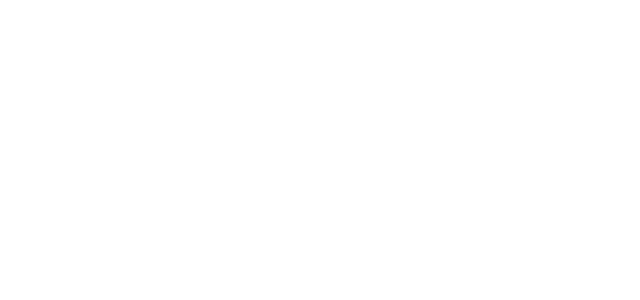
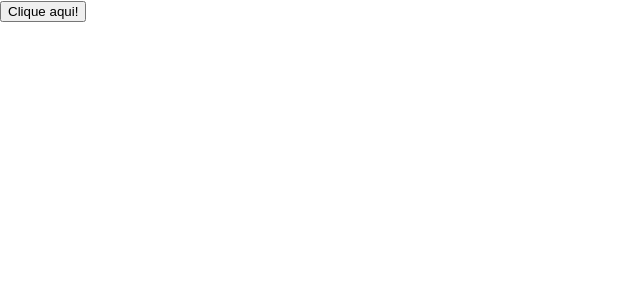
Before and after one commit to vinibit/react-tasks, a React (Create React App) app: page / in a window 1280 px wide. Shown: the top 300 px of the page, without its empty margins (0-640 px from the left). Built offline with nearby package versions, Linux system fonts and the light colour scheme.

Commit message:
Adiciona componente Button

```diff
--- a/src/App.tsx
+++ b/src/App.tsx
@@ -1,9 +1,10 @@
 import React from 'react'
+import Button from './components/Button/Button';
 
 function App() {
 	return (
 		<div className="App">
-
+			<Button />
 		</div>
 	)
 }
--- /dev/null
+++ b/src/components/Button/Button.tsx
@@ -0,0 +1,13 @@
+import React from 'react'
+
+class Button extends React.Component {
+	render() {
+		return (
+			<button>
+				Clique aqui!
+			</button>
+		)
+	}
+}
+
+export default Button
```
